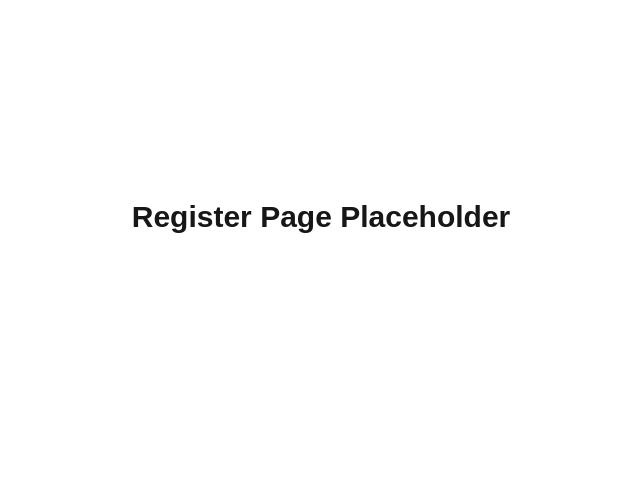
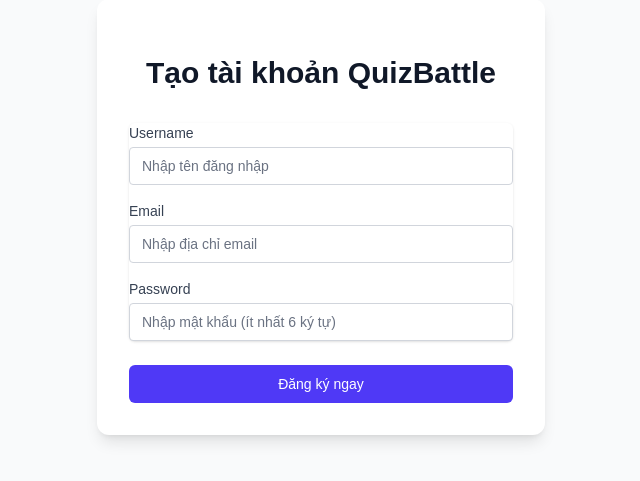
Before and after one commit to TranGiaThe004/quizbattle-frontend, a Next.js app: page /register in a window 1280 px wide. Shown: the part 183-664 px from the top of the page, without its empty margins (319-959 px from the left). Built offline with nearby package versions, Linux system fonts and the light colour scheme.

Commit message:
feat(register): build registration page and api integration and fix(auth): implement axios interceptor for seamless token refresh

```diff
--- a/app/register/page.tsx
+++ b/app/register/page.tsx
@@ -1,7 +1,119 @@
-export default function Register() {
+"use client";
+
+import { useState } from "react";
+import { useRouter } from "next/navigation";
+
+export default function RegisterPage() {
+  const router = useRouter();
+
+  const [formData, setFormData] = useState({
+    username: "",
+    email: "",
+    password: "",
+  });
+
+  const [error, setError] = useState("");
+  const [isLoading, setIsLoading] = useState(false);
+
+  const handleChange = (e: React.ChangeEvent<HTMLInputElement>) => {
+    setFormData({ ...formData, [e.target.name]: e.target.value });
+  };
+
+  const handleSubmit = async (e: React.FormEvent) => {
+    e.preventDefault();
+    setError("");
+    setIsLoading(true);
+
+    try {
+      const response = await fetch("http://localhost:8000/api/v1/auth/register", {
+        method: "POST",
+        headers: { "Content-Type": "application/json" },
+        body: JSON.stringify(formData),
+      });
+
+      const data = await response.json();
+
+      if (!response.ok) {
+        throw new Error(data.detail || "Đăng ký thất bại");
+      }
+
+      alert("Đăng ký thành công! Đang chuyển về trang Đăng nhập...");
+      router.push("/login");
+
+    } catch (err: any) {
+      setError(err.message);
+    } finally {
+      setIsLoading(false);
+    }
+  };
+
   return (
-    <main className="flex min-h-screen items-center justify-center">
-      <h1 className="text-3xl font-bold">Register Page Placeholder</h1>
-    </main>
+    <div className="flex min-h-screen items-center justify-center bg-gray-50 py-12 px-4 sm:px-6 lg:px-8">
+      <div className="w-full max-w-md space-y-8 bg-white p-8 rounded-xl shadow-lg">
+        <div>
+          <h2 className="mt-6 text-center text-3xl font-extrabold text-gray-900">
+            Tạo tài khoản QuizBattle
+          </h2>
+        </div>
+
+        {error && (
+          <div className="bg-red-50 border-l-4 border-red-400 p-4">
+            <p className="text-sm text-red-700">{error}</p>
+          </div>
+        )}
+
+        <form className="mt-8 space-y-6" onSubmit={handleSubmit}>
+          <div className="space-y-4 rounded-md shadow-sm">
+            <div>
+              <label className="block text-sm font-medium text-gray-700 mb-1">Username</label>
+              <input
+                name="username"
+                type="text"
+                required
+                className="appearance-none rounded relative block w-full px-3 py-2 border border-gray-300 placeholder-gray-500 text-gray-900 focus:outline-none focus:ring-indigo-500 focus:border-indigo-500 focus:z-10 sm:text-sm"
+                placeholder="Nhập tên đăng nhập"
+                value={formData.username}
+                onChange={handleChange}
+              />
+            </div>
+            <div>
+              <label className="block text-sm font-medium text-gray-700 mb-1">Email</label>
+              <input
+                name="email"
+                type="email"
+                required
+                className="appearance-none rounded relative block w-full px-3 py-2 border border-gray-300 placeholder-gray-500 text-gray-900 focus:outline-none focus:ring-indigo-500 focus:border-indigo-500 focus:z-10 sm:text-sm"
+                placeholder="Nhập địa chỉ email"
+                value={formData.email}
+                onChange={handleChange}
+              />
+            </div>
+            <div>
+              <label className="block text-sm font-medium text-gray-700 mb-1">Password</label>
+              <input
+                name="password"
+                type="password"
+                required
+                minLength={6}
+                className="appearance-none rounded relative block w-full px-3 py-2 border border-gray-300 placeholder-gray-500 text-gray-900 focus:outline-none focus:ring-indigo-500 focus:border-indigo-500 focus:z-10 sm:text-sm"
+                placeholder="Nhập mật khẩu (ít nhất 6 ký tự)"
+                value={formData.password}
+                onChange={handleChange}
+              />
+            </div>
+          </div>
+
+          <div>
+            <button
+              type="submit"
+              disabled={isLoading}
+              className="group relative w-full flex justify-center py-2 px-4 border border-transparent text-sm font-medium rounded-md text-white bg-indigo-600 hover:bg-indigo-700 focus:outline-none focus:ring-2 focus:ring-offset-2 focus:ring-indigo-500 disabled:bg-indigo-400"
+            >
+              {isLoading ? "Đang xử lý..." : "Đăng ký ngay"}
+            </button>
+          </div>
+        </form>
+      </div>
+    </div>
   );
 }
--- a/components/auth/ProtectedRoute.tsx
+++ b/components/auth/ProtectedRoute.tsx
@@ -1,6 +1,7 @@
 "use client";
 import { useEffect, useState } from "react";
 import { useRouter } from "next/navigation";
+import api from "@/lib/axios"; // Import file axios "thần thánh" vừa tạo
 
 export default function ProtectedRoute({
   children,
@@ -20,26 +21,17 @@
       }
 
       try {
-        // Gửi "vòng tay" lên server để máy quét kiểm tra
-        const response = await fetch(
-          `${process.env.NEXT_PUBLIC_API_URL}/api/v1/auth/me`,
-          {
-            method: "GET",
-            headers: {
-              Authorization: `Bearer ${token}`,
-              "Content-Type": "application/json",
-            },
-          },
-        );
+        // Gửi "vòng tay" lên server để máy quét kiểm tra.
+        // ĐIỂM ĂN TIỀN: Nếu token hết hạn, Axios Interceptor sẽ TỰ ĐỘNG xin token mới
+        // mà hàm này không hề hay biết. Nó chỉ biết kết quả cuối cùng là Thành công!
+        const response = await api.get("/api/v1/auth/me");
 
-        if (response.ok) {
+        if (response.data.success) {
           // Server xác nhận token xịn
           setIsLoading(false);
-        } else {
-          // Token giả hoặc hết hạn (401)
-          throw new Error("Token không hợp lệ");
         }
       } catch (error) {
+        // Chỉ lọt vào catch này khi cả Access Token VÀ Refresh Token đều thất bại
         // Dọn dẹp "balo" vì chứa đồ giả/hết hạn
         localStorage.removeItem("access_token");
         localStorage.removeItem("refresh_token");
--- /dev/null
+++ b/lib/axios.ts
@@ -0,0 +1,65 @@
+import axios from 'axios';
+
+// Tạo một instance của axios với URL mặc định
+const api = axios.create({
+  baseURL: process.env.NEXT_PUBLIC_API_URL || 'http://localhost:8000',
+});
+
+// INTERCEPTOR 1: Tự động nhét access_token vào hành lý (Header) trước khi gửi đi
+api.interceptors.request.use((config) => {
+  if (typeof window !== "undefined") {
+    const token = localStorage.getItem("access_token");
+    if (token) {
+      config.headers.Authorization = `Bearer ${token}`;
+    }
+  }
+  return config;
+});
+
+// INTERCEPTOR 2: Bắt lỗi 401 và tự động gọi Refresh Token
+api.interceptors.response.use(
+  (response) => response, // Nếu gọi API thành công -> cho qua bình thường
+  async (error) => {
+    const originalRequest = error.config;
+
+    // Nếu server báo lỗi 401 (Hết hạn Access Token) và chưa thử refresh lại lần nào
+    if (error.response?.status === 401 && !originalRequest._retry) {
+      originalRequest._retry = true; // Đánh dấu là đang thử gọi lại, tránh bị lặp vô hạn
+
+      if (typeof window !== "undefined") {
+        const refreshToken = localStorage.getItem("refresh_token");
+
+        if (refreshToken) {
+          try {
+            // 1. Gọi API xin thẻ Access Token mới
+            const res = await axios.post(`${api.defaults.baseURL}/api/v1/auth/refresh`, {
+              refresh_token: refreshToken
+            });
+
+            // 2. Lấy thẻ mới thành công -> Lưu vào localStorage
+            const newAccessToken = res.data.access_token;
+            localStorage.setItem("access_token", newAccessToken);
+
+            // 3. Thay thẻ mới vào cái request ban đầu vừa bị lỗi, và gửi lại
+            originalRequest.headers.Authorization = `Bearer ${newAccessToken}`;
+            return api(originalRequest);
+
+          } catch (refreshError) {
+            // Bị lỗi ở đây tức là Refresh Token cũng đã hết hạn hoặc bị Backend thu hồi
+            // -> Dọn sạch localStorage và đá văng ra màn hình đăng nhập
+            localStorage.removeItem("access_token");
+            localStorage.removeItem("refresh_token");
+            window.location.href = "/login";
+          }
+        } else {
+          // Không có Refresh Token trong máy -> Đá ra login luôn
+          localStorage.removeItem("access_token");
+          window.location.href = "/login";
+        }
+      }
+    }
+    return Promise.reject(error);
+  }
+);
+
+export default api;
--- a/package.json
+++ b/package.json
@@ -9,6 +9,7 @@
     "lint": "eslint"
   },
   "dependencies": {
+    "axios": "^1.16.0",
     "next": "16.2.6",
     "react": "19.2.4",
     "react-dom": "19.2.4"
```
Also changed, not shown: 1 other file (tests, documents, lock files or other folders).
